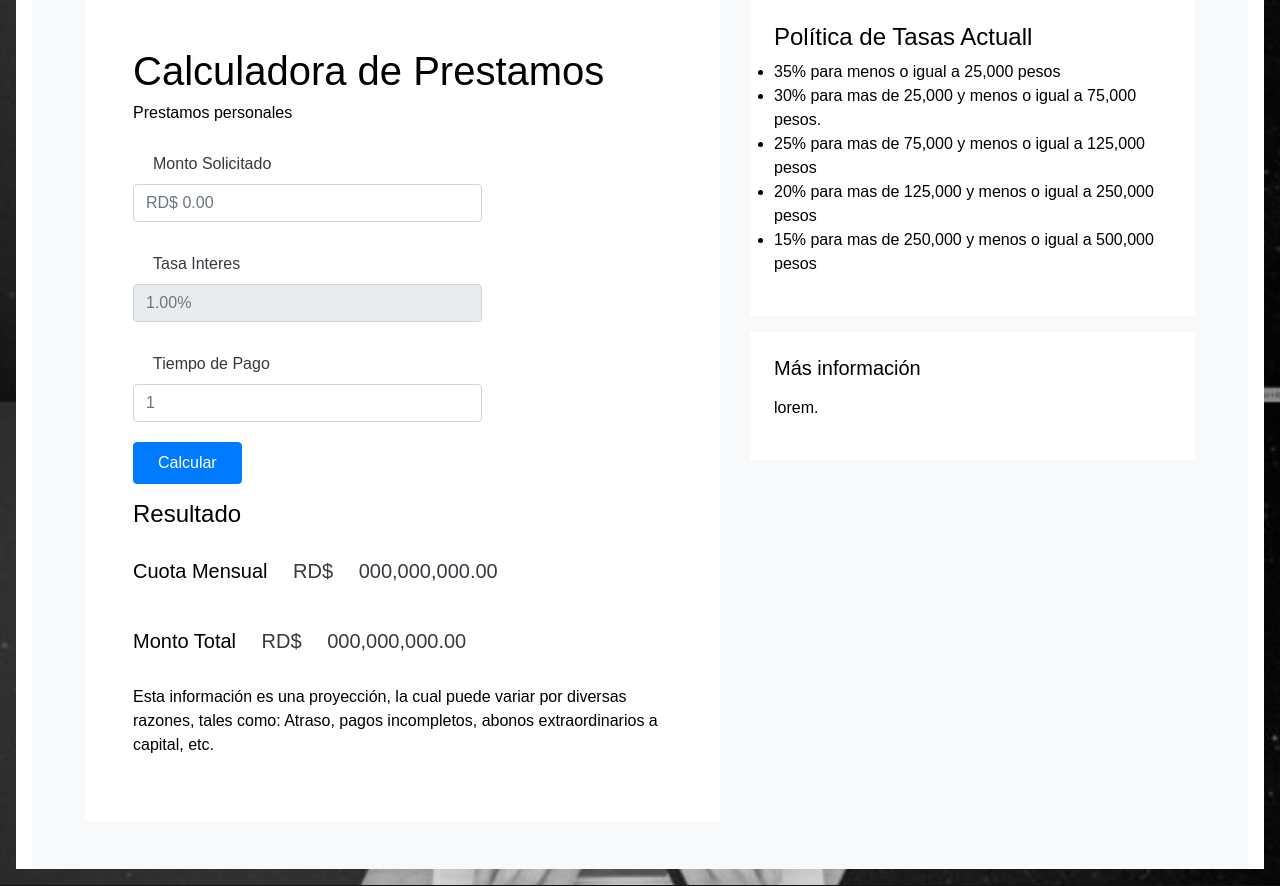
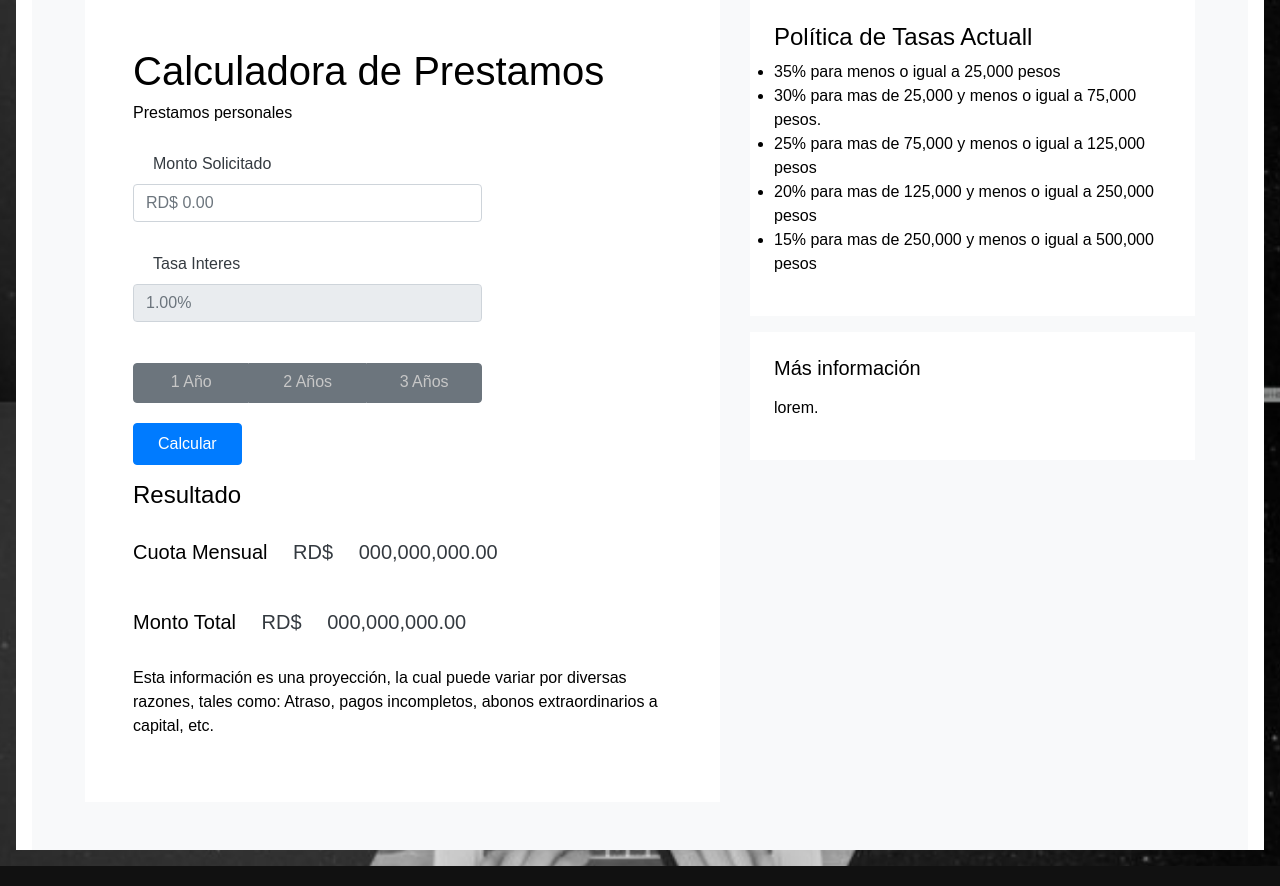
Before and after one commit to soyaaron/pagina-prestamo, a PHP site: page /calcbeta.php in a window 1280 px wide; the page is wider, and only the part inside the window is pictured. Shown: the part 398-1284 px from the top of that part. Run offline with PHP 8.4, Linux system fonts and the light colour scheme.

Commit message:
calcbeta add años

```diff
--- a/calc.php
+++ b/calc.php
@@ -56,7 +56,6 @@ require_once 'model/Calculadora_Model.php';
                                         </div>
 
                                     </div>
-
 
                                     <div class="row form-group">
                                         <div class="col-md-12 btn-group btn-group-toggle" data-toggle="buttons" id="mlabel  ">
--- a/calcbeta.php
+++ b/calcbeta.php
@@ -51,12 +51,18 @@
                                         </div>
                                     </div>
 
-                                    <div class="row form-group">
-                                        <div class="col-md-8">
-                                            <label class="text-dark" for="inputTiempopago">Tiempo de Pago</label>
-                                            <input type="number" class="form-control" id="inputTiempopago"  placeholder="1" >
+                                    <div class="col-md-8 btn-group btn-group-toggle" data-toggle="buttons" id="inputTiempo">
+                                            <label class="btn btn-secondary">
+                                                <input type="radio" name="options" value='opt1' id="option1" autocomplete="off"> 1 Año
+                                            </label>
+                                            <label class="btn btn-secondary">
+                                                <input type="radio" name="options" value='opt2' id="option2" autocomplete="off"> 2 Años
+                                            </label>
+                                            <label class="btn btn-secondary">
+                                                <input type="radio" name="options" value='opt3' id="option3" autocomplete="off"> 3 Años
+                                            </label>
+
                                         </div>
-                                    </div>
 
                                     <div class="row form-group">
                                         <div class="col-md-12 ">
--- a/views/dist/css/estilos.css
+++ b/views/dist/css/estilos.css
@@ -22,9 +22,21 @@
     background-color: white;
 }
 
-#mlabel label{
+#inputTiempo{
+    width: 25px;
+    height: 40px;
+    margin-top: 25px;
+    padding-left: 0px;
+    padding-right: 10px;
+    width: 100%;
+}
+
+#inputTiempo label{
+    width: 25px;
+    height: 40px;
     margin: 0px;
 }
+
 #back   {
     background: url(../img/parallax.jpg);
     background-repeat: repeat;
```
